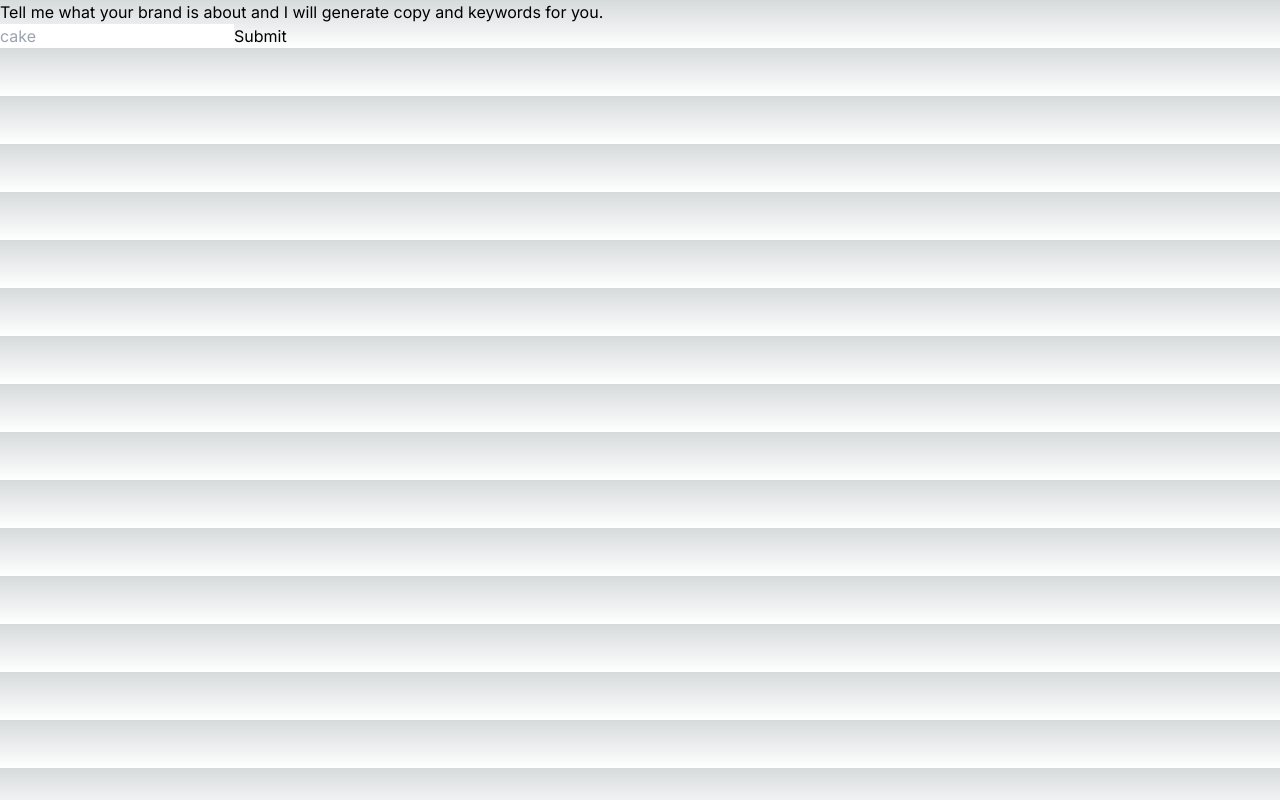
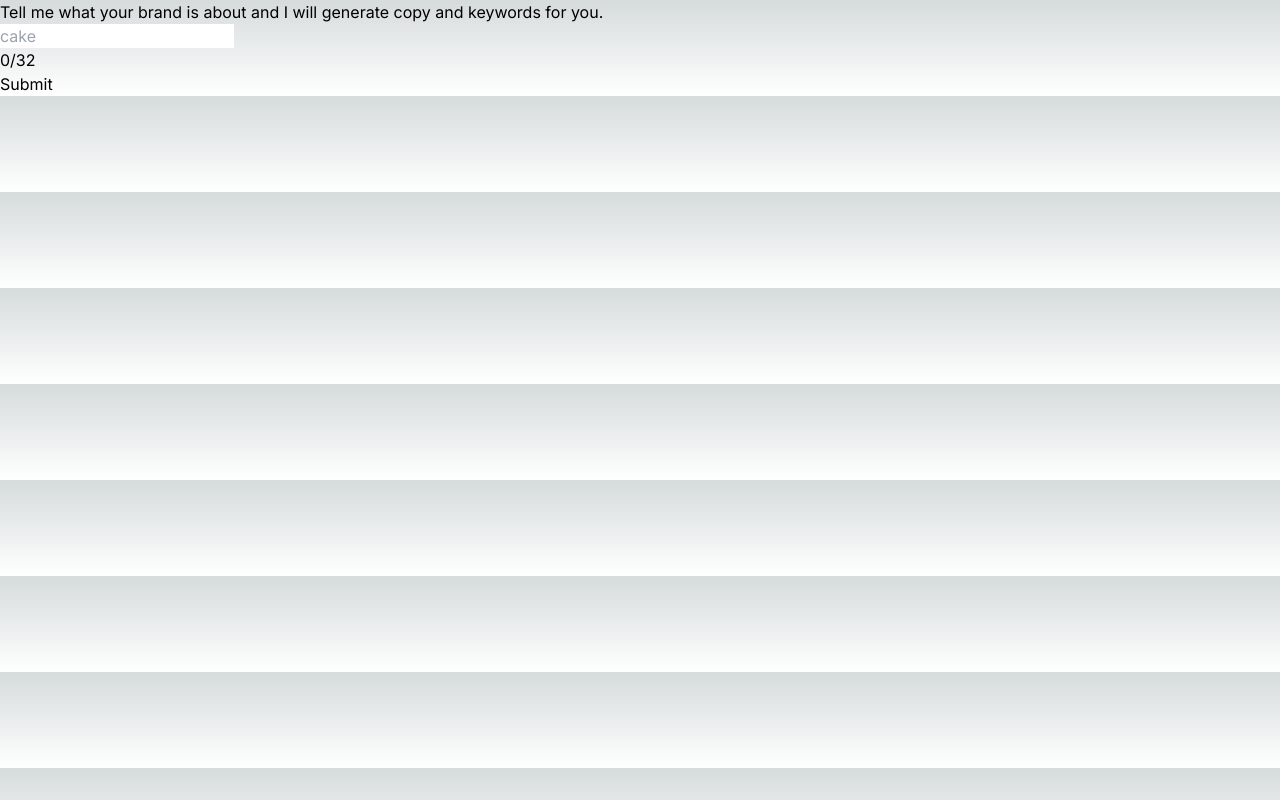
Before and after one commit to jnjerin/brandit, a Next.js app in the folder brandit-site/: page / in a window 1280 px wide. Built offline with nearby package versions, Linux system fonts and the light colour scheme.

Commit message:
validate prompt input with character limit

```diff
--- a/brandit-site/src/app/components/Brandit.tsx
+++ b/brandit-site/src/app/components/Brandit.tsx
@@ -5,6 +5,7 @@ import Form from './Form';
 import Results from './Results';
 
 const Brandit = () => {
+  const CHARACTER_LIMIT: number = 32;
   const ENDPOINT: string =
     "https://9sxyr49ks0.execute-api.us-east-1.amazonaws.com/prod/generate_snippet_and_keywords";
 
@@ -48,6 +49,7 @@ const Brandit = () => {
         prompt={prompt}
         setPrompt={setPrompt}
         onSubmit={onSubmit}
+        characterLimit={CHARACTER_LIMIT}
       />
     );
   }
--- a/brandit-site/src/app/components/Form.tsx
+++ b/brandit-site/src/app/components/Form.tsx
@@ -4,9 +4,16 @@ interface FormProps {
     prompt: string;
     setPrompt: any;
     onSubmit: any;
+    characterLimit: number;
   }
 
 const Form: React.FC<FormProps> = (props) => {
+    const isPromptValid = props.prompt.length < props.characterLimit;
+  const updatePromptValue = (text: string) => {
+    if (text.length <= props.characterLimit) {
+      props.setPrompt(text);
+    }
+  };
 
   return (
     <>
@@ -22,11 +29,15 @@ const Form: React.FC<FormProps> = (props) => {
         type="text"
         placeholder="cake"
         value={props.prompt}
-        onChange={(e) => props.setPrompt(e.currentTarget.value)}
+        onChange={(e) => updatePromptValue(e.currentTarget.value)}
         ></input>
+        <div>
+          {props.prompt.length}/{props.characterLimit}
+        </div>
         <button
         className=""
         onClick={props.onSubmit}
+        disabled={!isPromptValid}
         >
         Submit
         </button>
```
Lines whose indentation alone changed are shown as unchanged.
